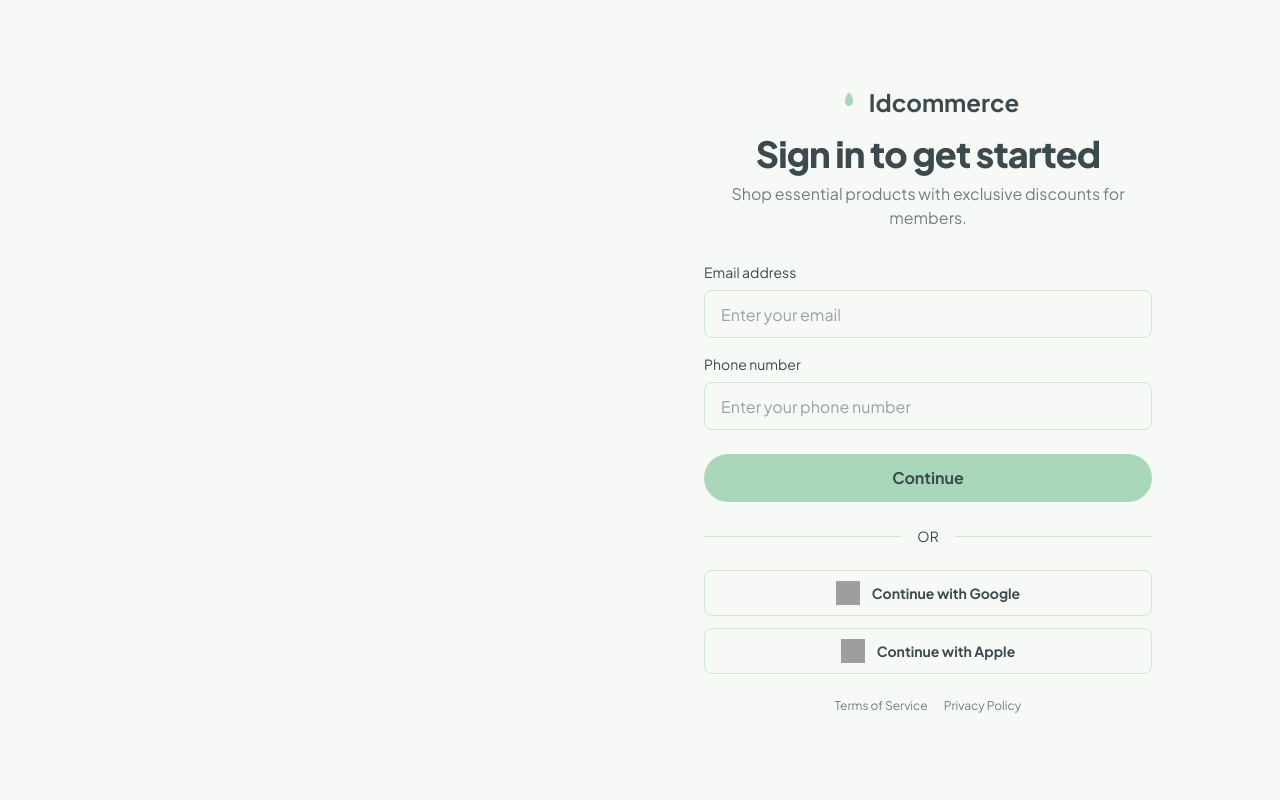
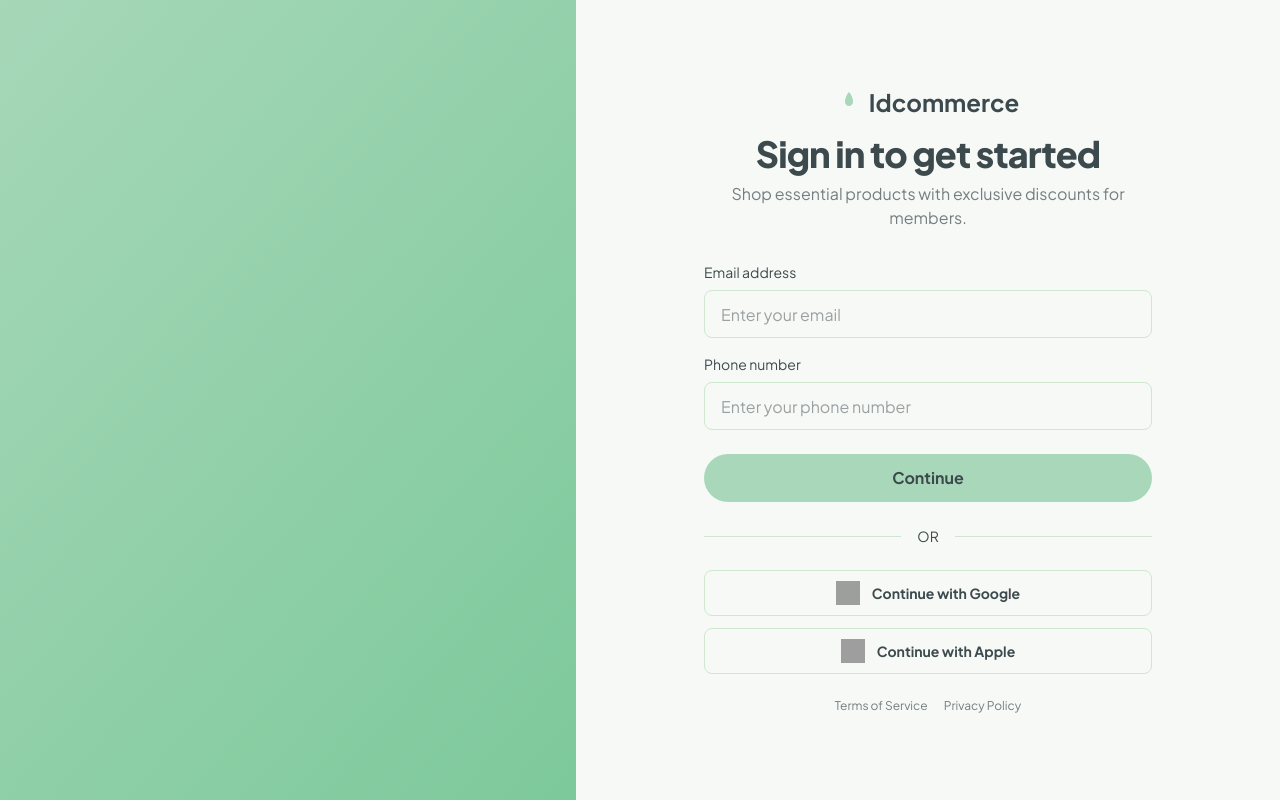
Before and after one commit to dacarva/idcom, a Next.js app: page /login in a window 1280 px wide. Built offline with nearby package versions, Linux system fonts and the light colour scheme; grey boxes are pictures that could not be loaded.

Commit message:
style: add hero gradient to login page

```diff
--- a/app/login/page.tsx
+++ b/app/login/page.tsx
@@ -5,16 +5,14 @@ export default function LoginPage () {
 		<div className='flex min-h-screen w-full flex-col lg:flex-row'>
 			{/* Left Pane: Image (hidden on mobile, visible on lg+) */}
 			<div
-				className='relative hidden h-full w-full lg:flex lg:flex-1
-					bg-cover bg-center bg-no-repeat'
-				style={{
-					backgroundImage:
-						"linear-gradient(to bottom, rgba(0,0,0,0), " +
-						"rgba(0,0,0,0.3)), " +
-						"url('https://lh3.googleusercontent.com/aida-public/AB6AXuCK4EgK_09-P9IaVEcozEjEBH-VShI9OEaY5fzY6U3sbtKMh-QSTtixhHHXwx7gYdJaiSxHaQ7cR2Tp8Xscib8uS-pMqeknXLnn7rBFB6vo-bDSykIyXz8gEyXEiWUyh12bU8pNXx03hnguBcd8z5dTRKeYxPsgrpPQWMpymWNau2STe6g8UGwOCfjAd1HHmfMWYTgXAitu5byduXhOhE_Ob0qgM_0A4WEQvjQ83fesGKQwqFO1nAA2dDkHjr0lWSxp4LkJ0Xs1-go')",
-				}}
-				data-alt='Essential products and vegetables'
-			/>
+				className='relative hidden w-full lg:flex lg:flex-1'
+			>
+				<img
+					src='/images/login-hero.svg'
+					alt='Essential products and groceries'
+					className='h-full w-full'
+				/>
+			</div>
 
 			{/* Right Pane: Form */}
 			<div
```
Also changed, not shown: public/images/login-hero.svg (added).
